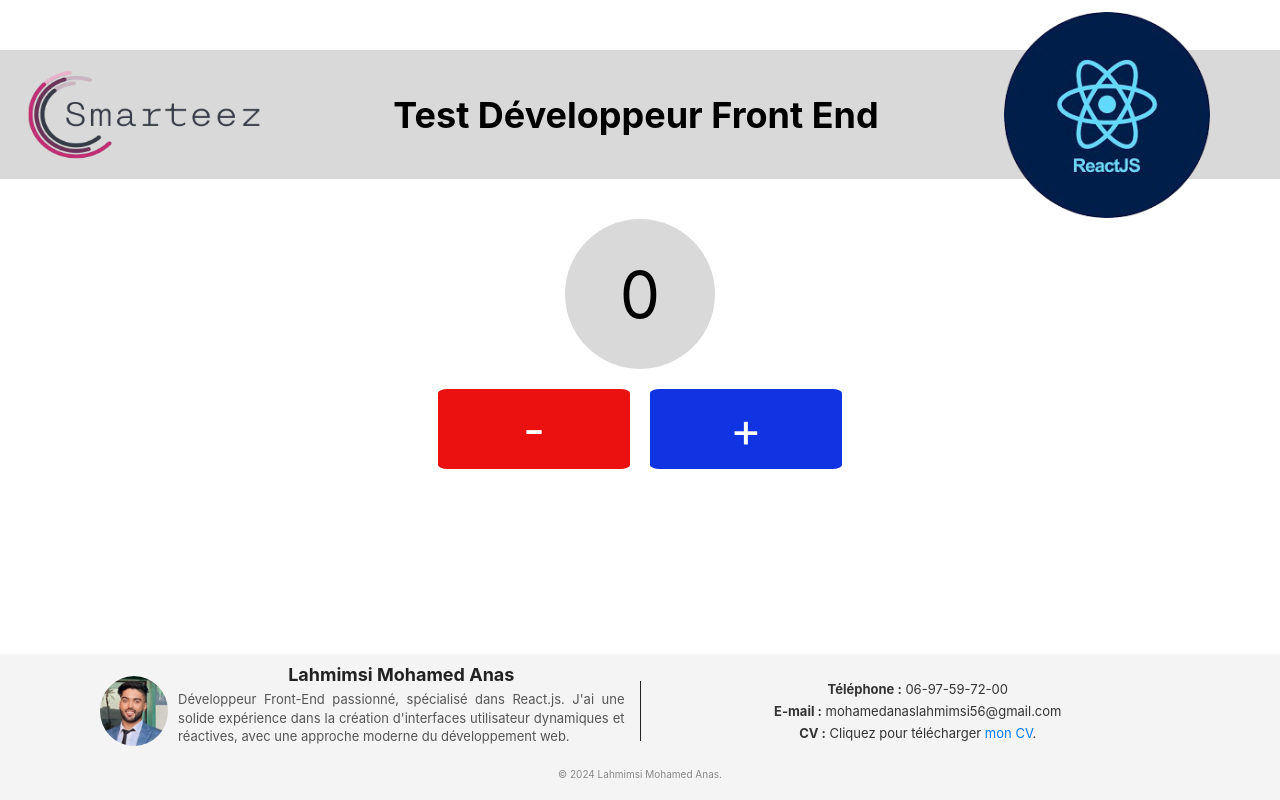
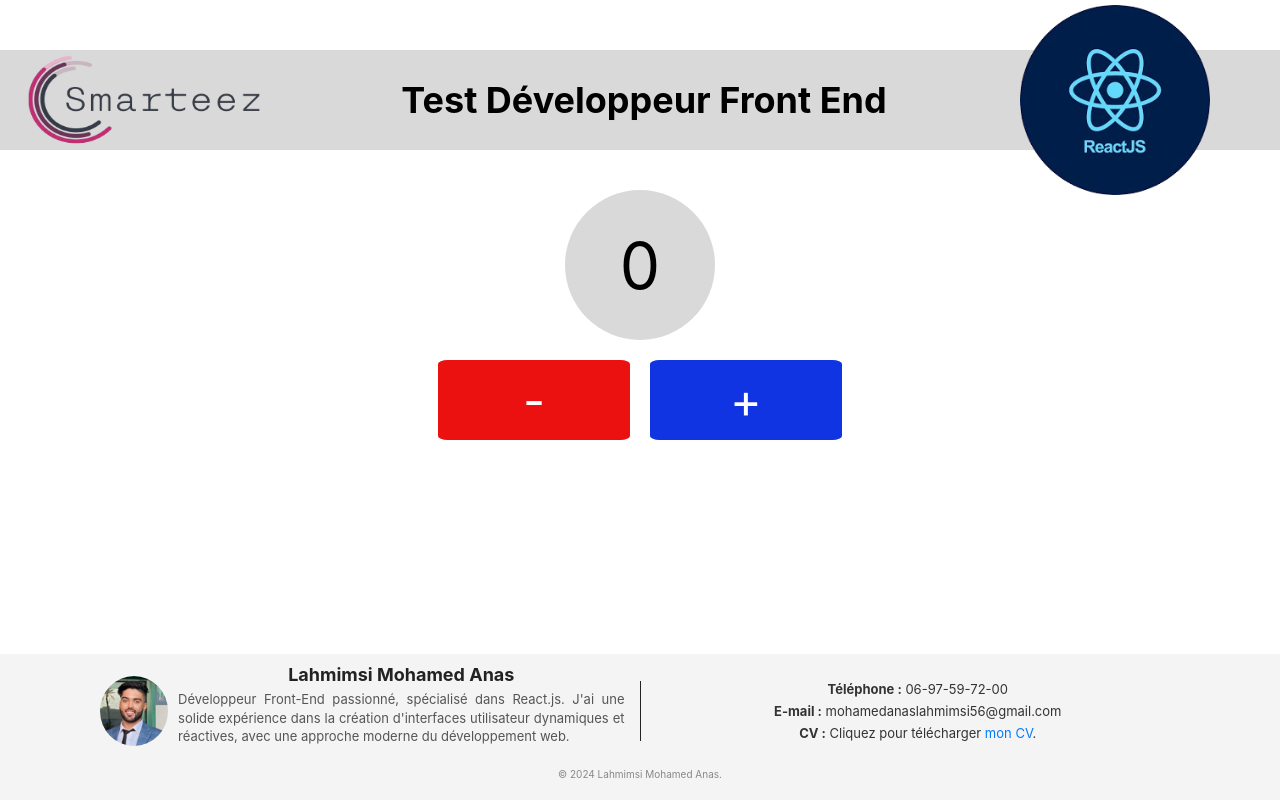
Before and after one commit to MohamedAnasLahmimsi/test-react, a React (Create React App) app: page / in a window 1280 px wide. Built offline with nearby package versions, Linux system fonts and the light colour scheme.

Commit message:
modification de style5

```diff
--- a/src/header.css
+++ b/src/header.css
@@ -4,7 +4,7 @@
     justify-content: space-between;
     align-items: center;
 
-    height: 129px;
+    height: 100px;
     background: #D9D9D9;
     padding: 0 20px;
 
@@ -26,8 +26,8 @@
 }
 .logoReact{
 
-    width: 206px;
-    height: 206px;
+    width: 190px;
+    height: 190px;
     padding-right: 50px;
 
 }
```
